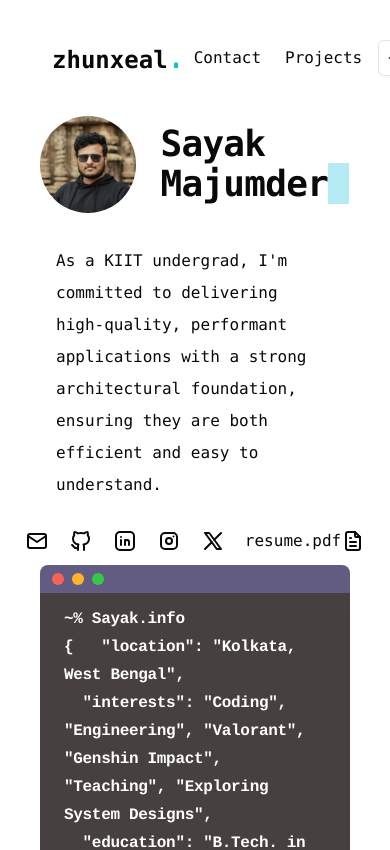
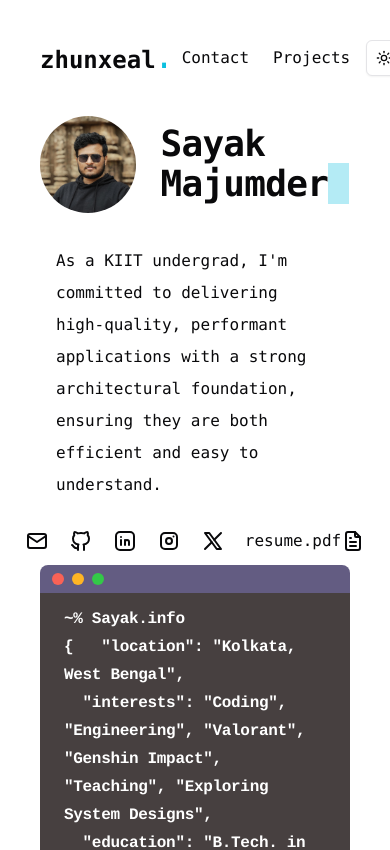
Before and after one commit to jxeal/portfolio, a Next.js app: page / in a window 390 px wide. Shown: the top 850 px of the page. Built offline with nearby package versions, Linux system fonts and the light colour scheme.

Commit message:
Final touches

```diff
--- a/src/components/Appbar.tsx
+++ b/src/components/Appbar.tsx
@@ -7,7 +7,7 @@ export default function Appbar() {
     <header className="appbar-container flex justify-between items-center pb-10 ">
       <div>
         <h1 className="text-2xl font-extrabold md:text-4xl">
-          <a href="#hero" className=" pl-3 md:pl-5">
+          <a href="#hero" className=" md:pl-5">
             {data.alias}
           </a>
           <span className="text-3xl md:text-4xl font-extrabold text-accent">
```
